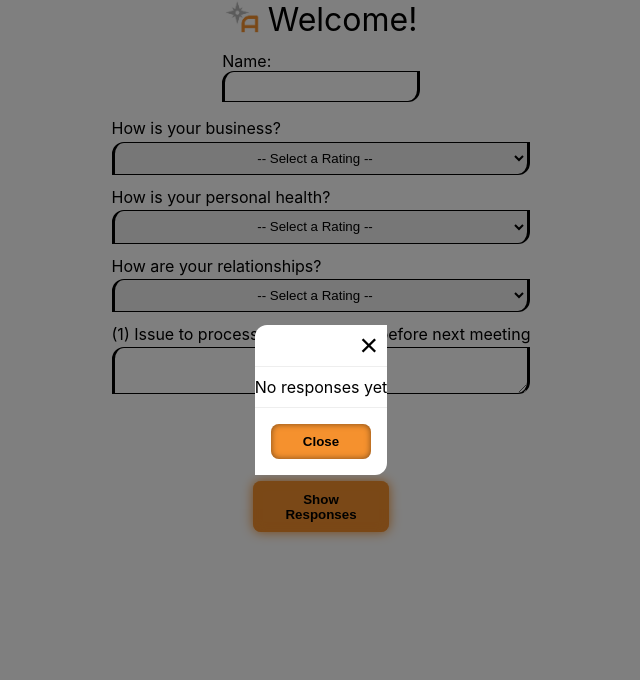
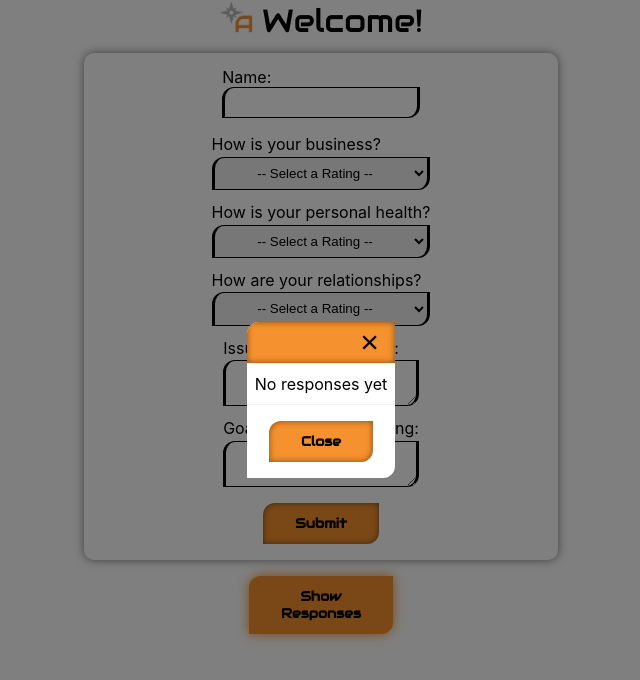
Before and after one commit to JosephMcGreene/meeting-sign-in, a React (Create React App) app: page / in a window 1280 px wide. Both pictures are taken after a click on the button "Show Responses". Shown: the top 680 px of the page, without its empty margins (319-959 px from the left). Built offline with nearby package versions, Linux system fonts and the light colour scheme.

Commit message:
Add scrolling to responses modal, Improve styles

```diff
--- a/src/App.jsx
+++ b/src/App.jsx
@@ -24,10 +24,6 @@ export default function App() {
 	const [responses, setResponses] = useState([]);
 	const [showResponses, setShowResponses] = useState(false);
 
-	// function addResponse(response) {
-	// 	setResponses([...responses, response]);
-	// }
-
 	return (
 		<div className="App">
 			<Header />
--- a/src/components/MeetingForm.jsx
+++ b/src/components/MeetingForm.jsx
@@ -18,7 +18,8 @@ export default function MeetingForm({ onSubmit }) {
 				business: "",
 				personal: "",
 				relationships: "",
-				monthlyResponse: "",
+				monthlyIssue: "",
+				monthlyGoal: "",
 			}}
 			validationSchema={Yup.object({
 				name: Yup.string().required("Name is required"),
@@ -28,7 +29,8 @@ export default function MeetingForm({ onSubmit }) {
 				business: Yup.number().required("Don't forget this one!"),
 				personal: Yup.number().required("Don't forget this one!"),
 				relationships: Yup.number().required("Don't forget this one!"),
-				monthlyResponse: Yup.string().required("Don't forget this one!"),
+				monthlyIssue: Yup.string().required("Don't forget this one!"),
+				monthlyGoal: Yup.string().required("Don't forget this one!"),
 			})}
 			onSubmit={(values, actions) => {
 				setTimeout(() => {
@@ -88,8 +90,14 @@ export default function MeetingForm({ onSubmit }) {
 					})}
 				</Select>
 				<InputField
-					label="(1) Issue to process today, (2) Goal before next meeting"
-					name="monthlyResponse"
+					label="Issue to process today:"
+					name="monthlyIssue"
+					type="textarea"
+					className="textarea"
+				/>
+				<InputField
+					label="Goal before next meeting:"
+					name="monthlyGoal"
 					type="textarea"
 					className="textarea"
 				/>
--- a/src/components/ResponsesModal.jsx
+++ b/src/components/ResponsesModal.jsx
@@ -7,17 +7,25 @@ export default function ResponsesModal({ responses, showResponses, onClose }) {
 		<div className="modal">
 			<div className="modal-content">
 				<div className="modal-header" onClick={() => onClose()}>
-					<button className="close-btn">&times;</button>
+					<button className="close-x">&times;</button>
 				</div>
 				<ul className="responses-ul modal-body">
 					{responses.length > 0 ? (
 						responses.map((response) => {
 							return (
-								<li className="response-li" key={responses.indexOf(response)}>
+								<li
+									className="response-li"
+									key={
+										response.name +
+										response.business +
+										response.personal +
+										response.relationships
+									}
+								>
 									<p className="response-p">
-										<strong>Name</strong>
+										{/* <strong>Name</strong> */}
+										<em>{response.name}:</em>
 										<br />
-										{response.name}
 									</p>
 									<p className="response-p">
 										<strong>Business</strong> <br />
@@ -32,10 +40,12 @@ export default function ResponsesModal({ responses, showResponses, onClose }) {
 										{response.relationships}
 									</p>
 									<p className="response-p">
-										<strong>[Something]</strong> <br />
+										<strong>Today's Issue</strong> <br />
+										{response.monthlyIssue}
 									</p>
 									<p className="response-p">
-										<strong>[Something]</strong> <br />
+										<strong>Goal Before Next Meeting</strong> <br />
+										{response.monthlyGoal}
 									</p>
 								</li>
 							);
--- a/src/scss/modules/_form.scss
+++ b/src/scss/modules/_form.scss
@@ -2,8 +2,13 @@
 
 .form {
 	@include flex(column);
+	border-radius: 10px;
 	width: fit-content;
-	margin: 0.5rem auto;
+	margin: 0.75rem auto;
+	padding-top: 10px;
+	padding-left: 10%;
+	padding-right: 10%;
+	box-shadow: 0 0 10px rgba(0, 0, 0, 0.5);
 
 	.personal-info {
 		@include flex(column);
@@ -30,7 +35,7 @@
 
 		.rating-select {
 			@include border();
-			margin-top: 0.2rem;
+			margin-top: 0.15rem;
 			padding: $padding;
 
 			option {
@@ -46,12 +51,14 @@
 	.textarea {
 		@include flex(column);
 		max-width: fit-content;
-		margin: 0.75rem auto;
+		margin-top: 0.75rem;
+		margin-left: auto;
+		margin-right: auto;
 
 		textarea {
 			@include border();
 			padding: $padding;
-			margin-top: 0.2rem;
+			margin-top: 0.15rem;
 		}
 	}
 
--- a/src/scss/modules/_general.scss
+++ b/src/scss/modules/_general.scss
@@ -1,4 +1,8 @@
+//Internal
 @use "../abstracts/index" as *;
+
+//External
+@import url("https://fonts.googleapis.com/css2?family=Audiowide&display=swap");
 
 * {
 	box-sizing: border-box;
@@ -11,10 +15,10 @@
 }
 
 .header {
+	font-family: "Audiowide", cursive;
 	display: flex;
 	align-items: flex-start;
 	justify-content: center;
-	// margin-top: $padding;
 
 	.logo {
 		max-height: 2.25rem;
@@ -31,14 +35,15 @@
 }
 
 .btn {
+	@include border;
 	width: min-content;
 	margin: 1rem auto;
-	padding: 0.65rem 2rem;
+	padding: 0.75rem 2rem;
 	background-color: $advizot-color;
 	border: none;
-	border-radius: 8px;
 	cursor: pointer;
 	font-weight: bold;
+	font-family: "Audiowide", cursive;
 
 	box-shadow: inset 0 0 6px rgba(0, 0, 0, 0.5);
 
@@ -49,7 +54,6 @@
 
 .show-responses-btn {
 	display: block;
-	margin-top: 0;
 	margin-left: auto;
 	margin-right: auto;
 	margin-bottom: 10px;
--- a/src/scss/modules/_responses.scss
+++ b/src/scss/modules/_responses.scss
@@ -4,7 +4,7 @@
 	.response-li {
 		display: flex;
 		flex-wrap: wrap;
-		justify-content: center;
+		justify-content: space-around;
 
 		text-align: center;
 		margin-bottom: 5vh;
@@ -34,17 +34,24 @@
 	.modal-content {
 		border-radius: $border-radius 0 $border-radius 0;
 		background-color: #fff;
-		margin: auto 1.5vw;
+		margin: auto 2vw;
+		max-height: 100vh;
+		overflow-y: scroll;
 
 		.modal-header {
-			.close-btn {
+			background-color: $advizot-color;
+			box-shadow: inset 0 0 6px rgba(0, 0, 0, 0.5);
+
+			.close-x {
 				display: block;
 				margin-left: auto;
 				margin-right: 7px;
+				padding: 0 $padding;
 				background-color: transparent;
 				border-color: transparent;
 				border-radius: $border-radius 0 $border-radius 0;
 				font-size: 2rem;
+				cursor: pointer;
 
 				&:focus {
 					@include onFocus();
@@ -53,7 +60,7 @@
 		}
 
 		.modal-body {
-			padding: 10px 0;
+			padding: 10px 8px;
 			border-top: 1px solid #eee;
 			border-bottom: 1px solid #eee;
 		}
```
